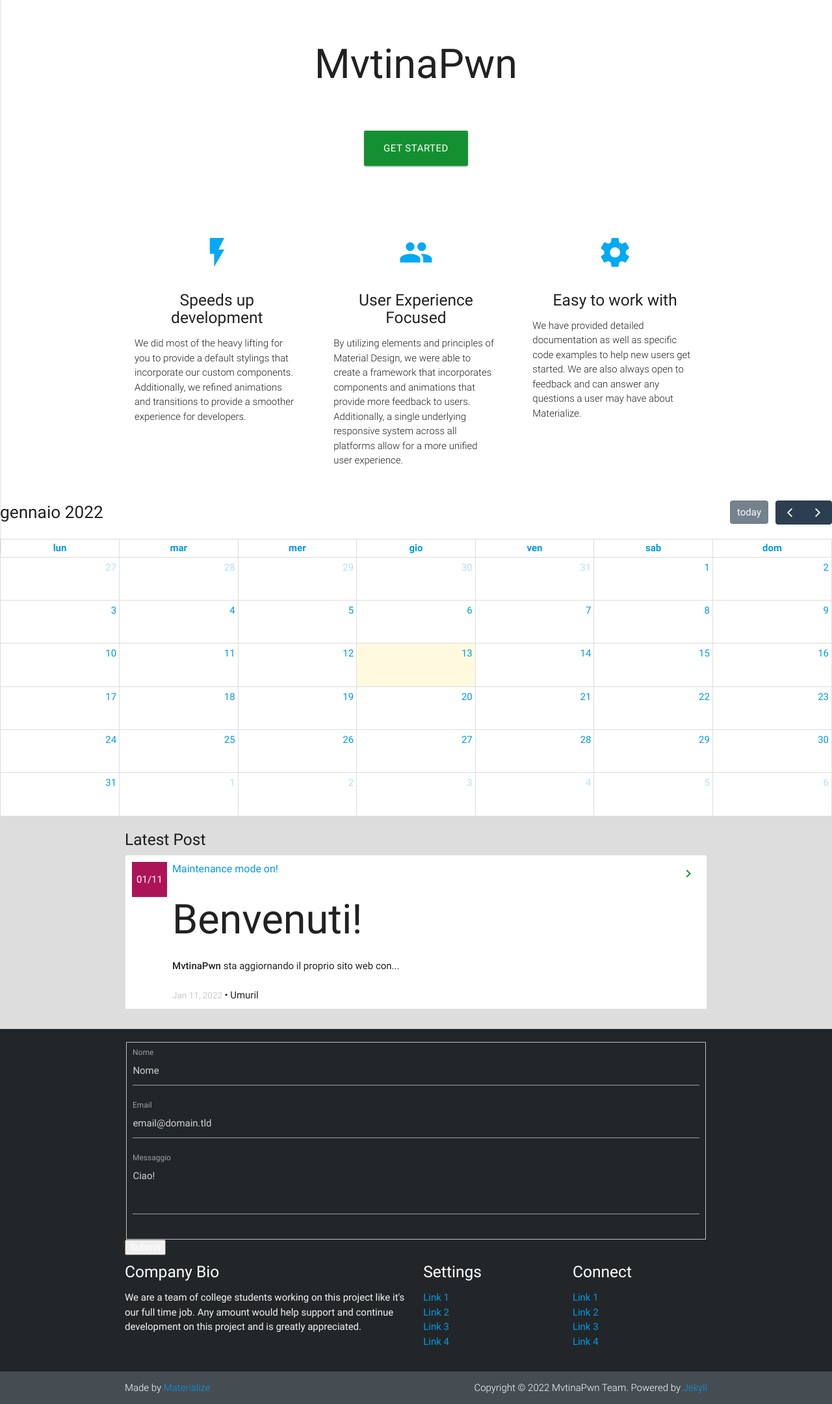
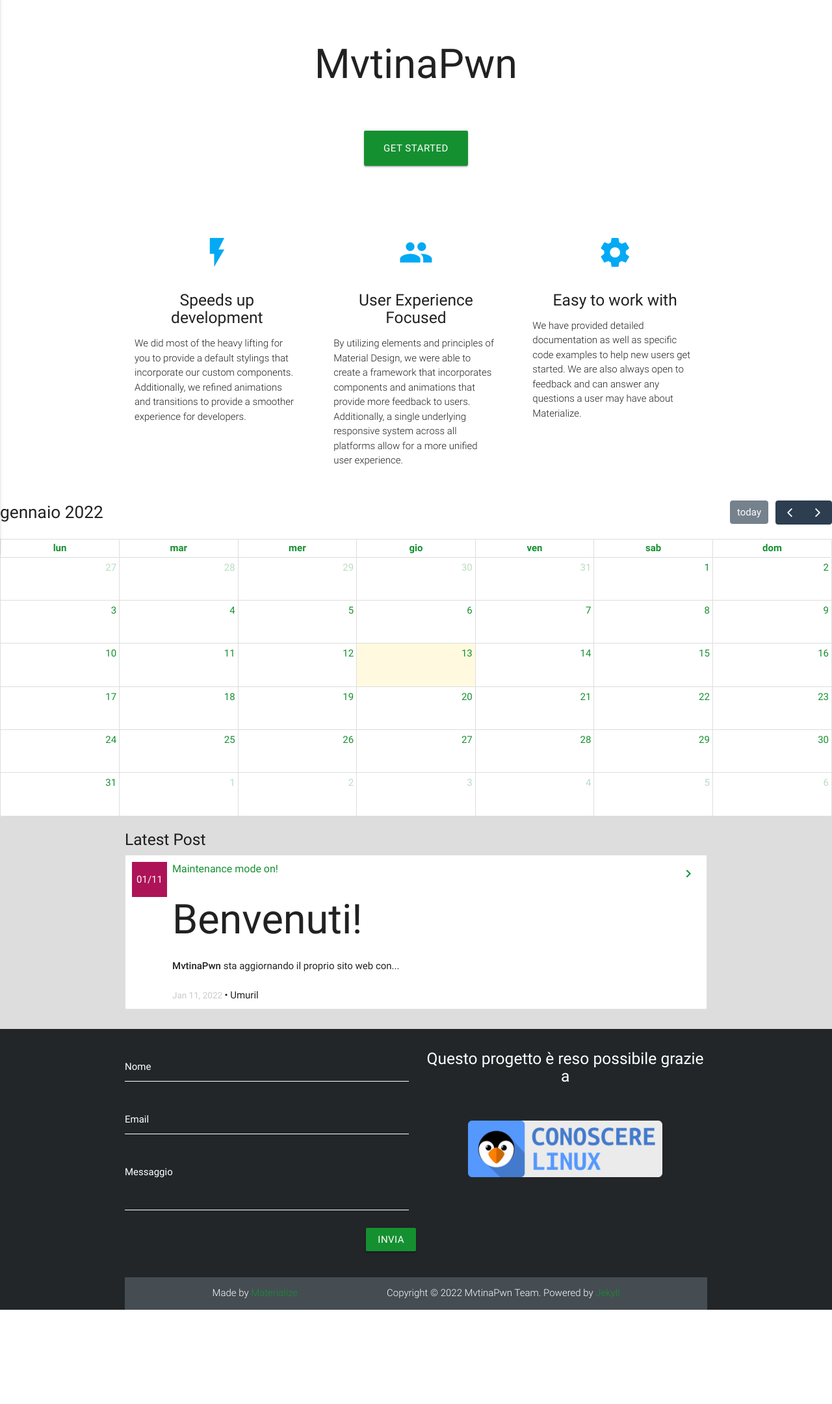
Before and after one commit to MvtinaPwn/mvtinapwn.github.io, a Jekyll site: the page built from index.md, in a window 1280 px wide, cut to the strip 108-2268 px from the top of the page. Shown: the whole strip at 65% size. Built offline with Jekyll 4.4.1, drawn with Linux system fonts in a browser that asks for light colours; nearby versions of some CDN libraries; after the commit the page ends 2123 px from its top, so only the background shows below that.

Commit message:
adjust footer

```diff
--- a/_includes/contact_form.html
+++ b/_includes/contact_form.html
@@ -1,22 +1,26 @@
 <form id="fs-frm" name="simple-contact-form" accept-charset="utf-8" action="https://formspree.io/f/mwkyveae"
     method="post">
-    <fieldset id="fs-frm-inputs">
         <div class="input-field">
-        <input type="text" name="name" id="full-name" placeholder="Nome" required="">
+        <input type="text" name="name" id="full-name" required="">
         <label for="full-name">Nome</label>
         </div>
 
         <div class="input-field">
-            <input type="email" name="_replyto" id="email-address" placeholder="email@domain.tld" required="">
+            <input type="email" name="_replyto" id="email-address" required="">
             <label for="email-address">Email</label>
         </div>
 
         <div class="input-field">
-            <textarea class="materialize-textarea" rows="5" name="message" id="message" placeholder="Ciao!" required=""></textarea>
+            <textarea class="materialize-textarea" rows="5" name="message" id="message" required=""></textarea>
             <label for="message">Messaggio</label>
         </div>
 
         <input type="hidden" name="_subject" id="email-subject" value="Contact Form Submission">
-    </fieldset>
-    <input type="submit" value="Submit">
+        <div class="row">
+            <button class="col s2 offset-s10 btn waves-effect waves-light" type="submit" name="action">Invia
+                <i class="material-icons right">send</i>
+            </button>
+        </div>
+
+
 </form>
--- a/_includes/footer.html
+++ b/_includes/footer.html
@@ -1,32 +1,23 @@
   <footer class="page-footer">
     <div class="container">
 
-      {% include contact_form.html %}
+
 
       <div class="row">
-        <div class="col l6 s12">
+        <!--<div class="col l6 s12">
           <h5 class="white-text">Company Bio</h5>
           <p class="grey-text text-lighten-4">We are a team of college students working on this project like it's our full time job. Any amount would help support and continue development on this project and is greatly appreciated.</p>
+        </div>-->
+
+        <div class="col l6 s12">
+          {% include contact_form.html %}
         </div>
-        <div class="col l3 s12">
-          <h5>Settings</h5>
-          <ul>
-            <li><a href="#!">Link 1</a></li>
-            <li><a href="#!">Link 2</a></li>
-            <li><a href="#!">Link 3</a></li>
-            <li><a href="#!">Link 4</a></li>
-          </ul>
+
+        <div class="col l6 s12 center">
+          <h5>Questo progetto è reso possibile grazie a</h5><br><br>
+          <img src="/Conoscerelinux-logo.png">
         </div>
-        <div class="col l3 s12">
-          <h5>Connect</h5>
-          <ul>
-            <li><a href="#!">Link 1</a></li>
-            <li><a href="#!">Link 2</a></li>
-            <li><a href="#!">Link 3</a></li>
-            <li><a href="#!">Link 4</a></li>
-          </ul>
-        </div>
-      </div>
+
     </div>
     <div class="footer-copyright">
         <div class="container">
--- a/_layouts/member.html
+++ b/_layouts/member.html
@@ -3,7 +3,7 @@ layout: default
 ---
 <div class="container">
     <div class="section">
-        <h1 class="header center">{{ page.title }}</h1>
+        <h1 class="header center page-title</h1>">{{ page.title }}</h1>
             <div class="row">
             {% for member in site.data.members %}
                     <div class="col s12 m6 l4 xl3">
@@ -20,8 +20,7 @@ layout: default
                             <!--<div class="card-reveal" style="display: none; transform: translateY(0%);">
                                 <span class="card-title grey-text text-darken-4">{{ member.description }}<i class="material-icons right">close</i></span>
                                 <p>{{ member.description }}</p>
-                            </div>
-                            -->
+                            </div>-->
 
                             <div class="card-action">
                             <a href="https://github.com/{{ member.github }}" target="_blank">
--- a/_sass/materialize/components/_variables.scss
+++ b/_sass/materialize/components/_variables.scss
@@ -42,7 +42,7 @@ $primary-color-dark: darken($primary-color, 15%) !default;
 $secondary-color: #159031 !default;
 $success-color: color("green", "base") !default;
 $error-color: color("red", "base") !default;
-$link-color: color("light-blue", "darken-1") !default;
+$link-color: $secondary-color!default;
 
 
 // 2. Badges
@@ -95,7 +95,7 @@ $button-floating-radius: 50% !default;
 
 $card-padding: 24px !default;
 $card-bg-color: #fff !default;
-$card-link-color: color("orange", "accent-2") !default;
+$card-link-color: $secondary-color !default;
 $card-link-color-light: lighten($card-link-color, 20%) !default;
 
 
@@ -161,7 +161,7 @@ $roboto-font-path: "../fonts/roboto/" !default;
 
 // Text Inputs + Textarea
 $input-height: 3rem !default;
-$input-border-color: color("grey", "base") !default;
+$input-border-color: #fff!default;
 $input-border: 1px solid $input-border-color !default;
 $input-background: #fff !default;
 $input-error-color: $error-color !default;
```
Also changed, not shown: _layouts/home.html (+23 -10 lines), Conoscerelinux-logo.png (added).
